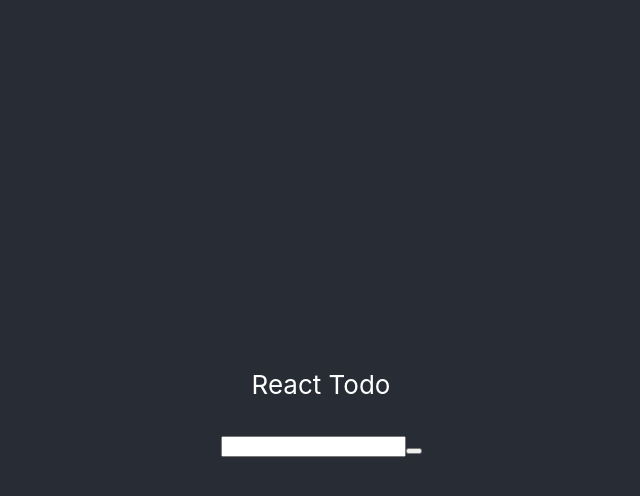
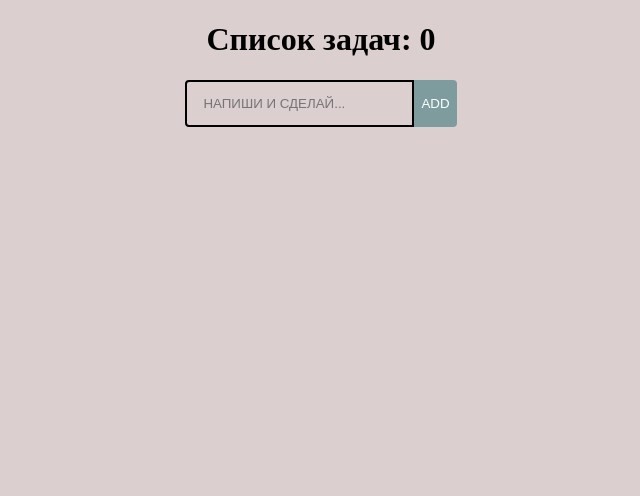
Before and after one commit to Ibristi/Homeworks, a React (Create React App) app: page / in a window 1280 px wide. Shown: the top 496 px of the page, without its empty margins (319-959 px from the left). Built offline with nearby package versions, Linux system fonts and the light colour scheme.

Commit message:
TODOSHKA

```diff
--- a/public/index.html
+++ b/public/index.html
@@ -15,7 +15,7 @@
 
     <title>React App</title>
   </head>
-  <body>
+  <body style="background-color: rgb(220, 207, 207);">
     <noscript>You need to enable JavaScript to run this app.</noscript>
     <div id="root"></div>
 
--- a/src/App.js
+++ b/src/App.js
@@ -1,20 +1,51 @@
-import React, { useState } from "react"
-import './App.css'
-import TodoForm from "./components/TodoForm"
-
+import { useState } from 'react'
+import ToDo from './components/ToDo'
+import ToDoForm from './components/TodoForm'
 
 function App() {
-	const [todos, setTodos] = useState([])
+  const [todos, setTodos] = useState([])
 
-	const addTodo = (todo) => {
-		setTodos([todo, ...todos])
-	}
-	return <div className='App'>
-		<header className="App-header">
-			<p>React Todo</p>
-			<TodoForm addTodo={addTodo}/>
-		</header>
-  </div>
+  const addTask = (userInput) => {
+    if(userInput) {
+      const newItem = {
+        id: Math.random().toString(),
+        task: userInput,
+        complete: false
+      }
+      setTodos([...todos, newItem])
+    }
+  }
+
+  const removeTask = (id) => {
+    setTodos([...todos.filter((todo) => todo.id !== id)])
+  }
+
+  const handleToggle = (id) => {
+    setTodos([
+      ...todos.map((todo) =>
+        todo.id === id ? { ...todo, complete: !todo.complete } : {...todo }
+      )
+    ])
+  }
+
+  return (
+    <div className="App">
+      <header>
+        <h1>Список задач: {todos.length}</h1>
+      </header>
+      <ToDoForm addTask={addTask} />
+      {todos.map((todo) => {
+        return (
+          <ToDo
+            todo={todo}
+            key={todo.id}
+            toggleTask={handleToggle}
+            removeTask={removeTask}
+            />
+        )
+      })}
+    </div>
+  );
 }
 
-export default App
+export default App;
--- /dev/null
+++ b/src/components/ToDo.css
@@ -0,0 +1,32 @@
+.item-todo {
+    padding: 14px;
+    width: 250px;
+    margin: 0 auto;
+    text-align: left;
+    margin-top: 15px;
+    background-color: darkcyan;
+    color: #fff;
+    border: none;
+    border-radius: 5px;
+    cursor: pointer;
+  }
+
+   .item-todo .item-text {
+    display: inline-block;
+    cursor: pointer;
+  }
+
+
+   .item-todo .item-delete {
+    display: inline-block;
+    cursor: pointer;
+    float: right;
+    font-size: 22px;
+    position: relative;
+    left: -4px;
+    bottom: 5px;
+  }
+
+  .strike {
+    text-decoration: line-through;
+  }
--- /dev/null
+++ b/src/components/ToDo.js
@@ -0,0 +1,18 @@
+import './ToDo.css'
+function ToDo({ todo, toggleTask, removeTask }) {
+    return (
+        <div key={todo.id} className="item-todo">
+            <div
+                className={todo.complete ? "item-text strike" : "item-text"}
+                onClick={() => toggleTask(todo.id)}
+                >
+                {todo.task}
+            </div>
+            <div className="item-delete" onClick={() => removeTask(todo.id)}>
+                X
+            </div>
+        </div>
+    )
+}
+
+export default ToDo
--- a/src/components/Todo.jsx
+++ /dev/null
@@ -1,6 +0,0 @@
-const Todo = ({ todo }) => {
-    return (
-
-    )
-}
-export default Todo
--- /dev/null
+++ b/src/components/TodoForm.css
@@ -0,0 +1,18 @@
+input {
+	padding: 14px 32px 14px 16px;
+	border-radius: 4px 0 0 4px;
+	border: 2px solid #000000;
+	outline: none;
+	background: transparent;
+}
+
+button {
+	padding: 16px 7px;
+	border: none;
+	border-radius: 0 4px 4px 0;
+	cursor: pointer;
+	outline: none;
+	background-color: rgb(126, 156, 157);
+	color: #fff;
+	text-transform: capitalize;
+}
--- /dev/null
+++ b/src/components/TodoForm.js
@@ -0,0 +1,37 @@
+import { useState } from 'react'
+import './TodoForm.css'
+
+function ToDoForm({ addTask }) {
+    const [userInput, setUserInput] = useState('')
+
+    const handleChange = (e) => {
+        setUserInput(e.currentTarget.value)
+    }
+
+    const handleSubmit = (e) => {
+        e.preventDefault()
+        addTask(userInput)
+        setUserInput("")
+    }
+
+    const handleKeyPress = (e) => {
+        if(e.key === "Enter") {
+            handleSubmit(e)
+        }
+    }
+
+    return (
+        <form onSubmit={handleSubmit}>
+            <input
+                value={userInput}
+                type="text"
+                onChange={handleChange}
+                onKeyDown={handleKeyPress}
+                placeholder="НАПИШИ И СДЕЛАЙ..."
+            />
+            <button>ADD</button>
+        </form>
+    )
+}
+
+export default ToDoForm
--- a/src/components/TodoForm.jsx
+++ /dev/null
@@ -1,36 +0,0 @@
-import { useState } from "react"
-import uuid from "uuid"
-
-function TodoForm() {
-
-    const [todo, setTodo] = useState({
-        id: '',
-        task: '',
-        completed: false
-    });
-
-    const handleTaskInputChange = (e) => {
-        setTodo({...todo, task: e.target.value})
-    }
-
-    const handleSubmit = () =>{
-        e.preventDefault()
-        if(todo.task.trim()){
-            addTodo({...todo, id: uuid.v4() })
-            //reset task input
-            setTodo({...todo, task: ""})
-        }
-    }
-
-    return (
-        <form onSubmit={handleSubmit}>
-            <input
-            name="task"
-            type="text"
-            value={todo.task}
-            onChange={handleTaskInputChange}/>
-            <button/>
-        </form>
-    )
-}
-export default TodoForm
--- a/src/index.css
+++ b/src/index.css
@@ -1,13 +1,3 @@
-body {
-  margin: 0;
-  font-family: -apple-system, BlinkMacSystemFont, 'Segoe UI', 'Roboto', 'Oxygen',
-    'Ubuntu', 'Cantarell', 'Fira Sans', 'Droid Sans', 'Helvetica Neue',
-    sans-serif;
-  -webkit-font-smoothing: antialiased;
-  -moz-osx-font-smoothing: grayscale;
+.App {
+  text-align: center;
 }
-
-code {
-  font-family: source-code-pro, Menlo, Monaco, Consolas, 'Courier New',
-    monospace;
-}
```
Also changed, not shown: src/components/TodoList.jsx (deleted, +0 -12 lines).
